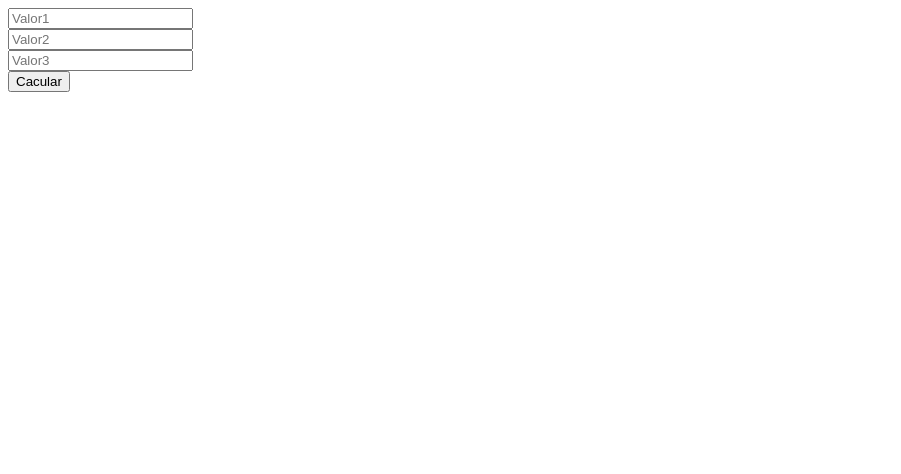
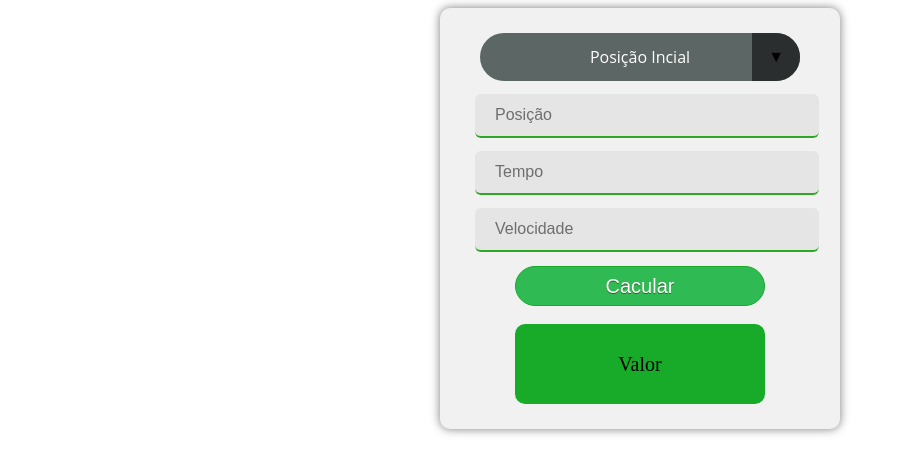
Before and after one commit to ofccarlosborges/fisica-sistem, a plain HTML site: page mru/mru.html in a window 1280 px wide. Shown: the whole page, without its empty margins (0-901 px from the left). Drawn offline with Linux system fonts and the light colour scheme.

Commit message:
Adicao de calculos de mru

```diff
--- /dev/null
+++ b/mru/mru.css
@@ -0,0 +1,180 @@
+.label-float{
+    position: relative;
+    padding-top: 13px;
+    margin-left: 10px;
+  }
+
+  .label-float input{
+    border: 0;
+    background: #e5e5e5;
+    border-bottom: 2px solid #2ea725;
+    outline: none;
+    width: 100%;
+    text-align: center;
+    height: 40px;
+    font-size: 16px;
+    transition: all .3s ease-out;
+    -webkit-transition: all .3s ease-out;
+    -moz-transition: all .3s ease-out;
+    -webkit-appearance:none;
+    border-radius: 6px;
+  }
+
+  .label-float input:focus{
+    border-bottom: 2px solid #3951b2;
+  }
+
+  .label-float input::placeholder{
+    color:transparent;
+  }
+
+  .label-float label{
+    font-family: sans-serif, serif;
+    pointer-events: none;
+    position: absolute;
+    color: #6e6e6e;
+    top: 0;
+    left: 0;
+    margin-top: 25px;
+    margin-left: 20px;
+    margin-right: 30px;
+    margin-bottom: 35px;
+    transition: all .3s ease-out;
+    -webkit-transition: all .3s ease-out;
+    -moz-transition: all .3s ease-out;
+  }
+
+  .label-float input:required:invalid + label{
+    color: red;
+  }
+  .label-float input:focus:required:invalid{
+    border-bottom: 2px solid red;
+  }
+  .label-float input:required:invalid + label:before{
+    content: '*';
+  }
+  .label-float input:focus + label,
+  .label-float input:not(:placeholder-shown) + label{
+    font-size: 13px;
+    margin-top: 0;
+    color: #3951b2;
+  }
+
+
+
+  :root {
+	--omrs-color-ink-lowest-contrast: rgba(47, 60, 85, 0.18);
+	--omrs-color-ink-low-contrast: rgba(60, 60, 67, 0.3);
+	--omrs-color-ink-medium-contrast: rgba(19, 19, 21, 0.6);
+	--omrs-color-interaction: #1e4bd1;
+	--omrs-color-interaction-minus-two: rgba(73, 133, 224, 0.12);
+	--omrs-color-danger: #b50706;
+	--omrs-color-bg-low-contrast: #eff1f2;
+	--omrs-color-ink-high-contrast: #121212;
+	--omrs-color-bg-high-contrast: #ffffff;
+
+}
+
+#mru{
+    position: relative;
+    align-items: center;
+    width: 350px;
+    margin-left: auto;
+    margin-right: auto;
+    text-align: center;
+    background-color: #f1f1f1;
+    border-radius: 10px;
+    padding: 25px;
+    box-shadow: 0px 0px 10px rgb(66 66 66 / 70%);
+}
+
+select {
+    -webkit-appearance:none;
+    -moz-appearance:none;
+    -ms-appearance:none;
+    appearance:
+    none;
+    outline:0;
+    box-shadow:
+    none;
+    border:0!important;
+    background: #5c6664;
+    background-image: none;
+    flex: 1;
+    padding: 0 .5em;
+    color:#fff;
+    cursor:
+    pointer;
+    text-align: center;
+    font-size: 1em;
+    font-family: 'Open Sans', sans-serif;
+ }
+ select::-ms-expand {
+    display: none;
+ }
+ .select {
+    position: relative;
+    display: flex;
+    width: 20em;
+    height: 3em;
+    line-height: 3;
+    background: #5c6664;
+    overflow: hidden;
+    border-radius: 25px;
+    margin-left: auto;
+    margin-right: auto;
+ }
+ .select::after {
+    content: '\25BC';
+    position: absolute;
+    top: 0;
+    right: 0;
+    padding: 0 1em;
+    background: #2b2e2e;
+    cursor:pointer;
+    pointer-events:none;
+    transition:.25s all ease;
+ }
+ .select:hover::after {
+    color: #23b499;
+ }
+
+ #btn-mru {
+    width: 250px;
+    height: 40px;
+    background-color: #2fba54;
+    border-radius: 28px;
+    border: 1px solid #18ab29;
+    display: inline-block;
+    cursor: pointer;
+    color: #ffffff;
+    font-family: Arial;
+    font-size: 20px;
+    text-decoration: none;
+    text-shadow: 0px 1px 0px #2f6627;
+    margin-top: 4%;
+}
+
+.result-valor {
+    font-size: 20px;
+    font-weight: lighter;
+    position: absolute;
+    top: 50%;
+    left: 50%;
+    transform: translate(-50%, -50%);
+}
+.resultados {
+    position: relative;
+    margin-top: 5%;
+    width: 250px;
+    text-align: center;
+    height: 80px;
+    border-radius: 10px;
+    background-color: #18ab29;
+    margin-left: auto;
+    margin-right: auto;
+}
+
+.campos-mru {
+    text-align: center;
+}
--- a/mru/mru.html
+++ b/mru/mru.html
@@ -3,26 +3,68 @@
 <head>
     <meta charset="UTF-8">
     <meta http-equiv="X-UA-Compatible" content="IE=edge">
+    <link rel="stylesheet" href="mru.css">
     <meta name="viewport" content="width=device-width, initial-scale=1.0">
     <title>MRU</title>
 </head>
 <body>
 
-    <div>
-        <input type="number" id="valor1" placeholder="Valor1"/><br>
-        <input type="number" id="valor2" placeholder="Valor2"/><br>
-        <input type="number" id="valor3" placeholder="Valor3"/><br>
-        <input type="button" id="btn-mru" onclick="btn()" value="Cacular"/>
+    <div id="mru">
+
+        <div class="select">
+            <select id="escolha_mru" class="style-mru" >
+                <option value="posiInicial">Posição Incial</option>
+                <option value="posiFinal">Posição Final</option>
+                <option value="velo">Velocidade</option>
+                <option value="tempo">Tempo</option>
+            </select>
+        </div>
+
+        <div class="campos-mru">
+
+            <div class="label-float">
+                <input id="posicao" type="text" placeholder="Posição"/>
+                <label>Posição</label>
+            </div>
+
+            <div class="label-float">
+                <input id="tempo" type="text" placeholder="Posição"/>
+                <label>Tempo</label>
+            </div>
+
+            <div class="label-float">
+                <input id="velocidade" type="text" placeholder="Posição"/>
+                <label>Velocidade</label>
+            </div>
+
+        </div>
+
+        <div class="btn-mru">
+            <input type="button" id="btn-mru" onclick="btn()" value="Cacular"/>
+        </div>
+
+    <div class="resultados"><div class="result-valor" id="result_valor"> Valor</div></div>
+
+
     </div>
 
+
+
+
     <script>
+
+        let selecao = document.getElementById("escolha_mru");
+        //let valor = document.getElementById("result_valor");
+        selecao.addEventListener("change",function (e){
+                console.log(e.target.value);
+                document.getElementById("result_valor").value = option.text;
+});
+
         function btn(){
-            var v1 = 0;
-            var v2 = 0;
-            v1 = parseFloat(document.getElementById("valor1").value);
-            v2 = parseFloat(document.getElementById("valor2").value);
-            document.getElementById("valor3").innerHTML = v1 + v2;
-            //v3.innerHTML = v1 + v2;
+            let posicao = parseFloat(document.getElementById("posicao").value);
+            let tempo = parseFloat(document.getElementById("tempo").value);
+            let velocidade = parseFloat(document.getElementById("velocidade").value);
+            document.getElementById("result_valor").innerHTML = posicao + (velocidade * tempo) + "m";
         }
 
 
--- /dev/null
+++ b/mru/mru2.css
@@ -0,0 +1,126 @@
+* {
+    margin: 0;
+    padding: 0;
+    font-family: sans-serif;
+}
+
+main {
+    position: absolute;
+    top: 50%;
+    left: 50%;
+    transform: translate(-50%, -50%);
+}
+
+.input-group {
+    width: 100%;
+    position: relative;
+    margin-top: 20px;
+    margin-left: auto;
+    margin-right: auto;
+}
+
+.input-group .input-area {
+    outline: none;
+    width: 100%;
+    text-align: center;
+    background: #f3f3f3;
+    border: 2px solid #dadce0;
+    padding: 16px 0px;
+    font-size: 18px;
+    border-radius: 5px;
+}
+
+.input-group .input-area:valid + .label {
+    top: -8px;
+    padding: 0 3px;
+    font-size: 14px;
+    color: #8d8d8d;
+}
+
+.input-group .input-area:focus {
+    border: 2px solid royalblue;
+}
+
+.input-group .label {
+    color: #8d8d8d;
+    position: absolute;
+    top: 20px;
+    left: 13px;
+    background: #f3f3f3;
+}
+
+.input-group .input-area:focus + .label {
+    top: -8px;
+    padding: 0 3px;
+    font-size: 14px;
+    color: royalblue;
+}
+
+.campos-mru {
+  position: relative;
+  align-items: center;
+  width: 350px;
+  margin-top: 3%;
+  margin-left: auto;
+  margin-right: auto;
+  text-align: center;
+  background-color: #f1f1f1;
+  border-radius: 10px;
+  padding: 25px;
+  box-shadow: 0px 0px 10px rgb(66 66 66 / 70%);
+}
+.btnCalcular {
+  width: 250px;
+  height: 40px;
+  background-color: #2fba54;
+  border-radius: 28px;
+  border: 1px solid #18ab29;
+  display: inline-block;
+  cursor: pointer;
+  color: #ffffff;
+  font-family: Arial;
+  font-size: 20px;
+  text-decoration: none;
+  text-shadow: 0px 1px 0px #2f6627;
+  margin-top: 4%;
+}
+.btn-mru {
+  margin-top: 5%;
+  text-align: center;
+}
+#escolha_mru {
+  background: #464646;
+  width: 250px;
+  height: 40px;
+  color: white;
+  font-weight: 300;
+  font-size: 16px;
+  border: none;
+  border-radius: 20px;
+  padding: 3px;
+  margin-bottom: 20px;
+  text-align: center;
+}
+select option {
+  background: #e1e1e1;
+  color: black;
+}
+.resultados {
+  position: relative;
+  width: 250px;
+  text-align: center;
+  height: 80px;
+  border-radius: 10px;
+  background-color: #18ab29;
+  margin-left: auto;
+  margin-right: auto;
+  margin-top: 10%;
+}
+.result-valor {
+  font-size: 20px;
+  font-weight: lighter;
+  position: absolute;
+  top: 50%;
+  left: 50%;
+  transform: translate(-50%, -50%);
+}
```
Also changed, not shown: graph/graf.html (+1 -0 lines), graph/plot.js (+25 -9 lines), mru/mru.js (added, +123 -0 lines), mru/mru2.html (added, +49 -0 lines).
